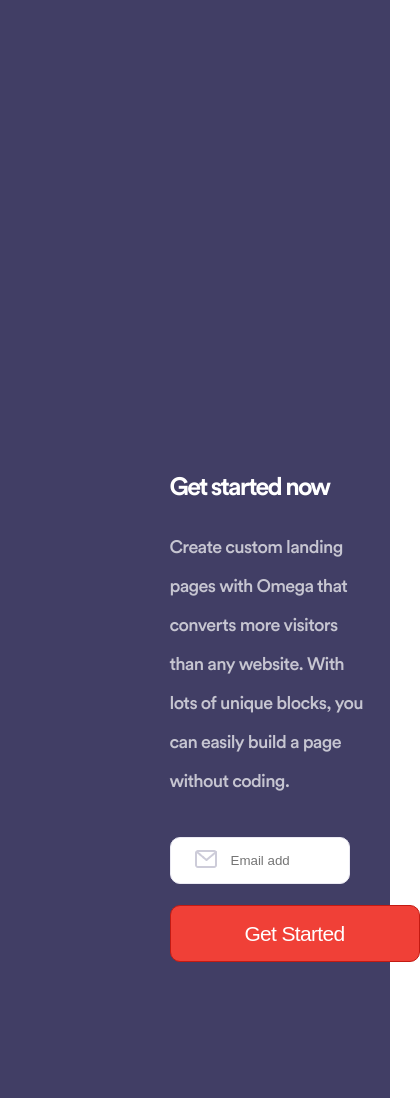
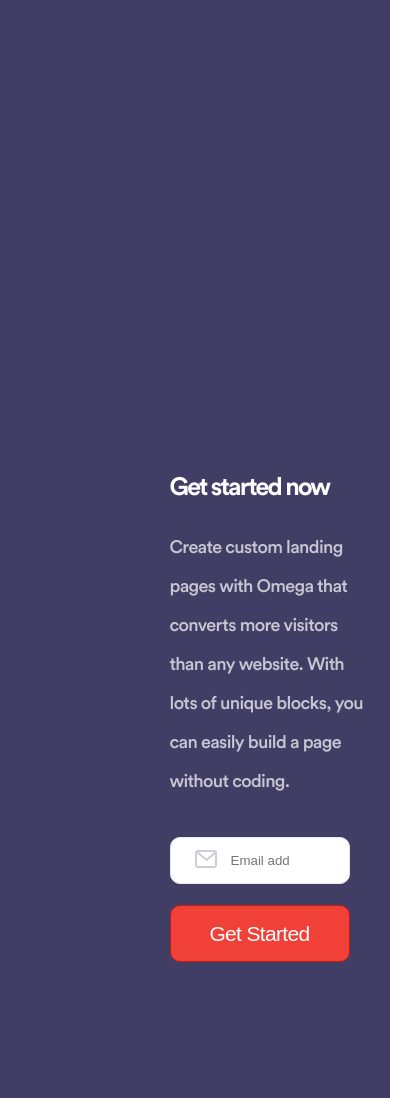
Before and after one commit to the-rustambek/Landing-2-page, a plain HTML site: page index.html in a window 390 px wide. Shown: the part 6259-7357 px from the top of the page, 420 px wide, since content can reach past the window. Drawn offline with Linux system fonts and the light colour scheme.

Commit message:
add file

```diff
--- a/style.css
+++ b/style.css
@@ -727,7 +727,9 @@ padding-left: 10px;    }
        .container .sending-form .sending-form-label .sending-form-input{
            width: 180px;
        }
-       .container .sending-form .sending-form-label .sending-form-button{}
+       .container .sending-form .sending-form-label .sending-form-button{
+           width: 180px;
+       }
 }
 /* **********************all******************** */
 .all-button{
```
